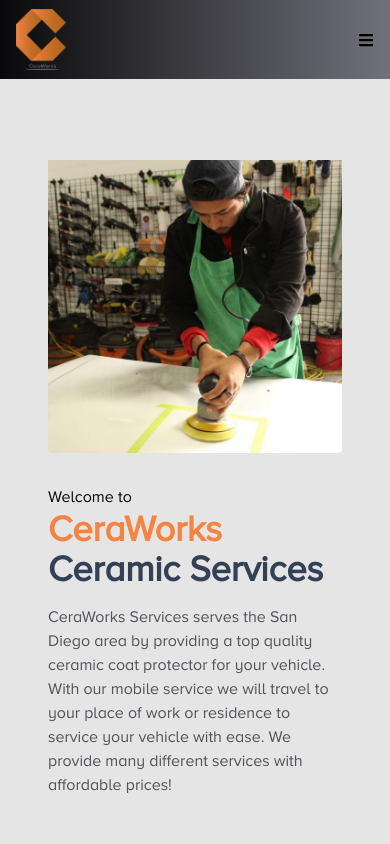
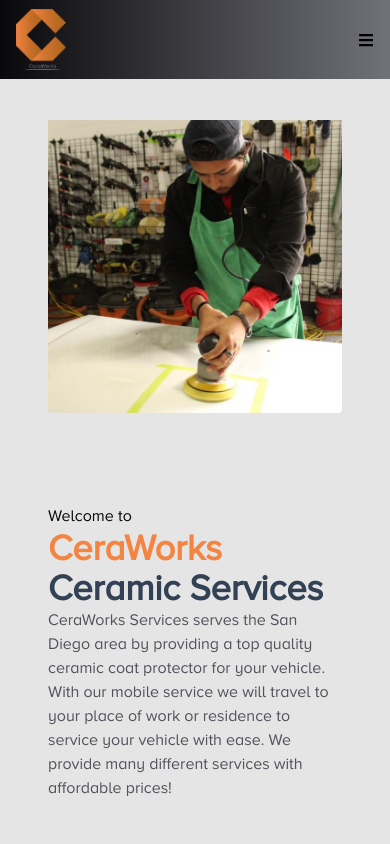
Before and after one commit to hanahratican/CeraWorks, a React (Create React App) app in the folder client/: page / in a window 390 px wide. Shown: the top 844 px of the page. Built offline with nearby package versions, Linux system fonts and the light colour scheme; no server answers.

Commit message:
made home.jsx more responsive to smaller screens and deleted schedul button from mobile navbar

```diff
--- a/client/src/components/Home.jsx
+++ b/client/src/components/Home.jsx
@@ -12,7 +12,7 @@
   return (
   <>
     <NavTabs />
-    <div name='home' className='w-full h-screen bg-neutral-200 py-16 px-4 '>
+    <div name='home' className='w-full h-screen bg-neutral-200 py-6 md:py-16 px-4 '>
         {/* Container */}
         <div className='max-w-[1000px] mx-auto px-8 h-full grid md:grid-cols-2 gap-4'>
         <img className='w-[500px] mx-auto pt-20 md:pt-40 my-4 rounded' src={CeraWorks} alt=''/>
@@ -20,7 +20,7 @@
             <p className='text-zinc-950'>Welcome to</p>
             <h1 className='text-4xl sm:text-7xl font-bold text-[#F38442]'>CeraWorks</h1>
             <h2 className='text-4xl sm:text-7xl font-bold text-slate-700'>Ceramic Services</h2>
-            <p className='text-zinc-600 py-4 max-w-[700px]'>CeraWorks Services serves the San Diego area by providing a top quality ceramic coat protector for your vehicle.
+            <p className='text-zinc-600 sm:py-4 max-w-[700px]'>CeraWorks Services serves the San Diego area by providing a top quality ceramic coat protector for your vehicle.
             With our mobile service we will travel to your place of work or residence to service your vehicle with ease. We provide many different services with affordable prices! </p>
           <div>
           </div>
--- a/client/src/components/NavTabs.jsx
+++ b/client/src/components/NavTabs.jsx
@@ -58,7 +58,6 @@
           <Link to='reviews' smooth={true} duration={500} offset={-80}>Reviews</Link></li>
           <li className='py-6 text-4xl text-white'>
           <Link to='contact' smooth={true} duration={500}>Contact</Link></li>
-          <li className='py-6 text-4xl text-white'>Schedule</li>
       </ul>
 
     </div>
```
